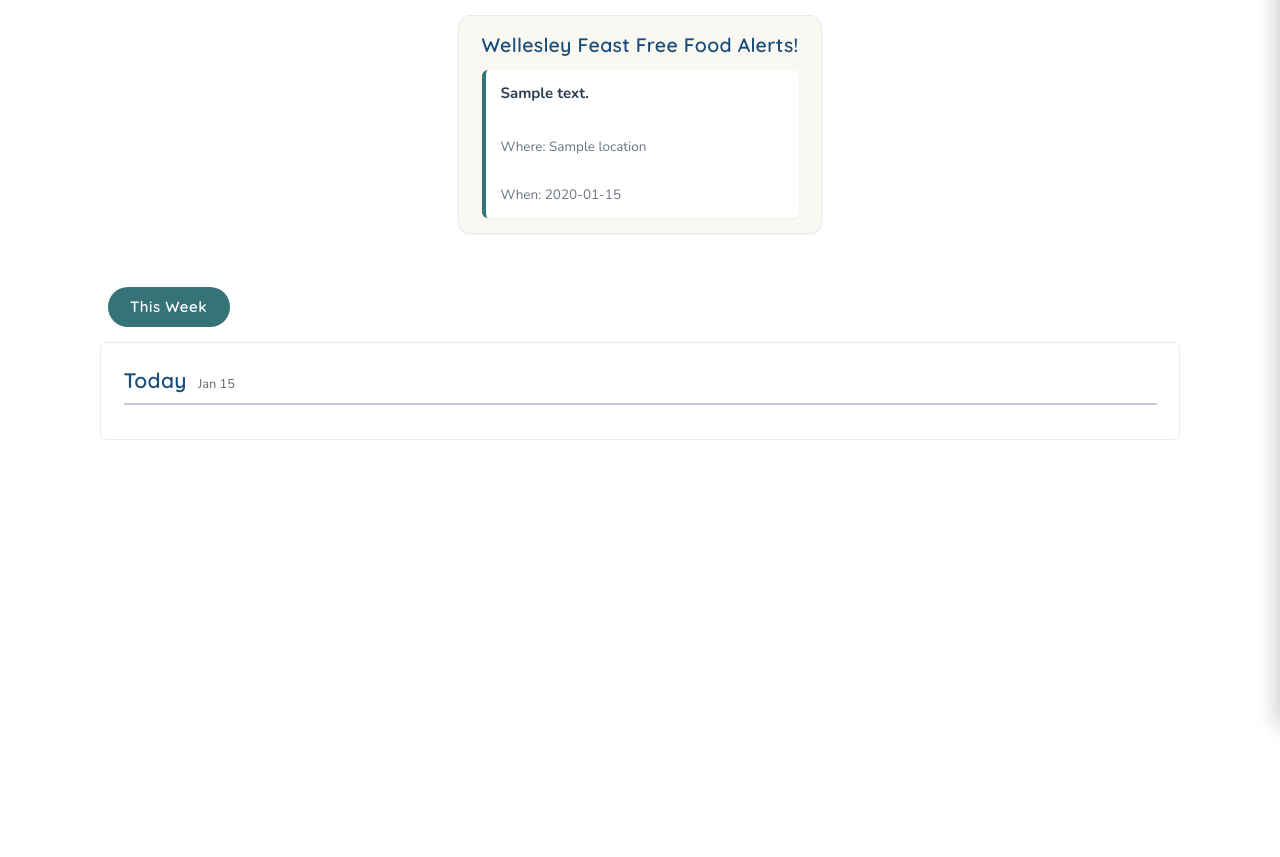
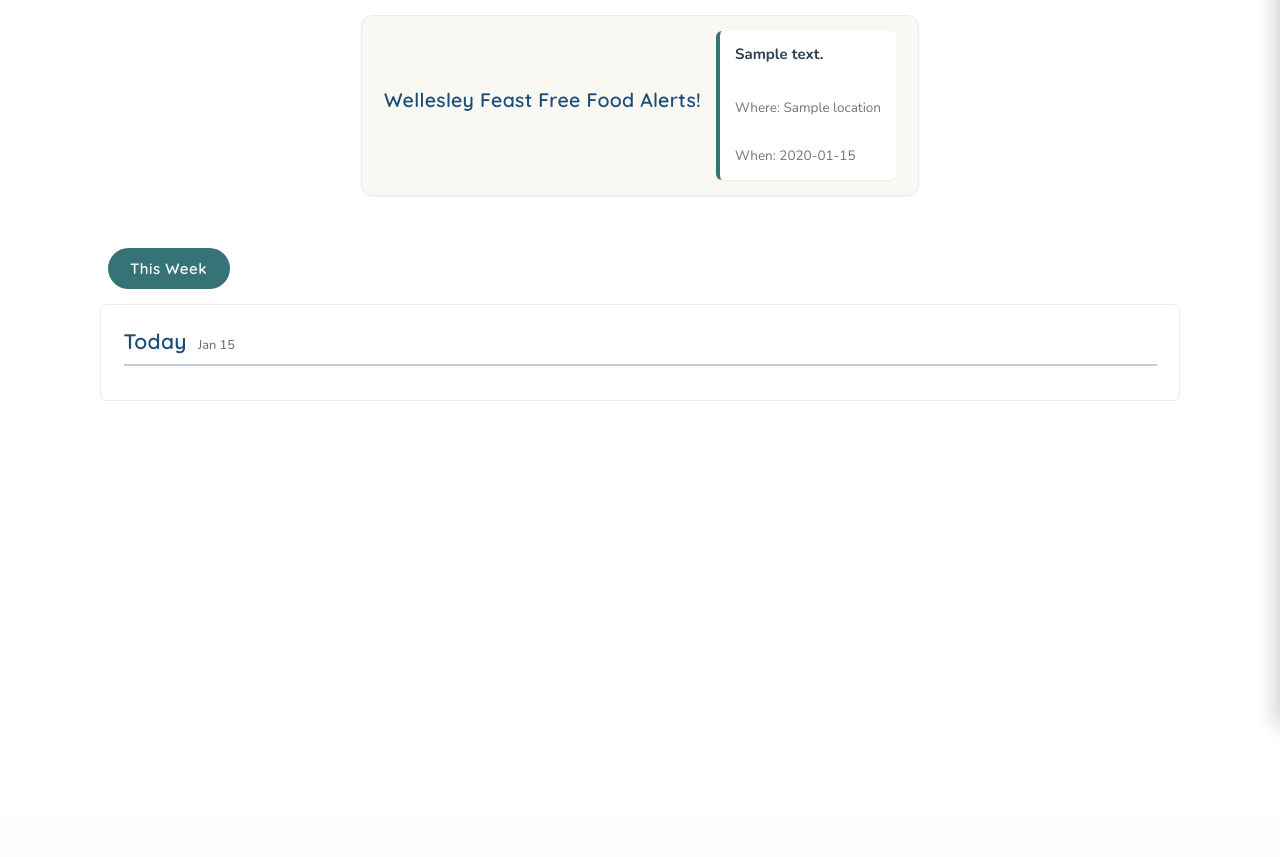
Before and after one commit to Dorajyl/WellesleyFreshPlus, a Flask app: template templates/main.html in a window 1280 px wide. Shown: the part 74-931 px from the top of the page. After the commit the page ends 802 px from the top, so only its background shows below. Run offline with Flask 3, Linux system fonts and the light colour scheme; the template is opened without the code that fills it: most values are stand-ins (such as "Sample title", 1, 10 or a date in 2020).

Commit message:
For WAVE test

```diff
--- a/static/style.css
+++ b/static/style.css
@@ -685,6 +685,8 @@
     border-radius: var(--radius-md);
     border: 1px solid var(--color-border-light);
     box-shadow: var(--shadow-sm);
+    display: flex;
+    gap: 1rem;
 }
 
 .feast-banner h2 {
@@ -703,7 +705,7 @@
     background: var(--color-bg);
     border-radius: var(--radius-sm);
     border-left: 4px solid var(--color-secondary);
-    margin-bottom: 0.5rem;
+    margin: 0;
     box-shadow: var(--shadow-sm);
 }
 
```
